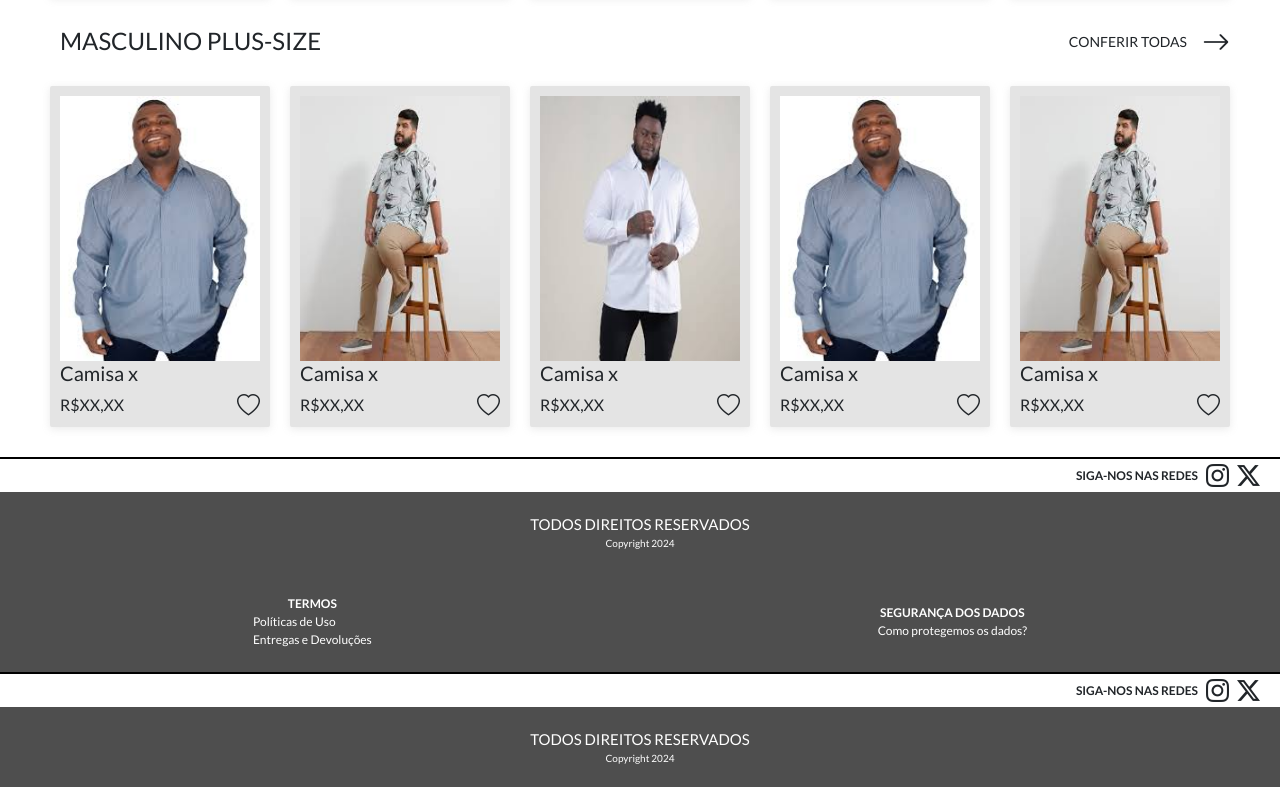
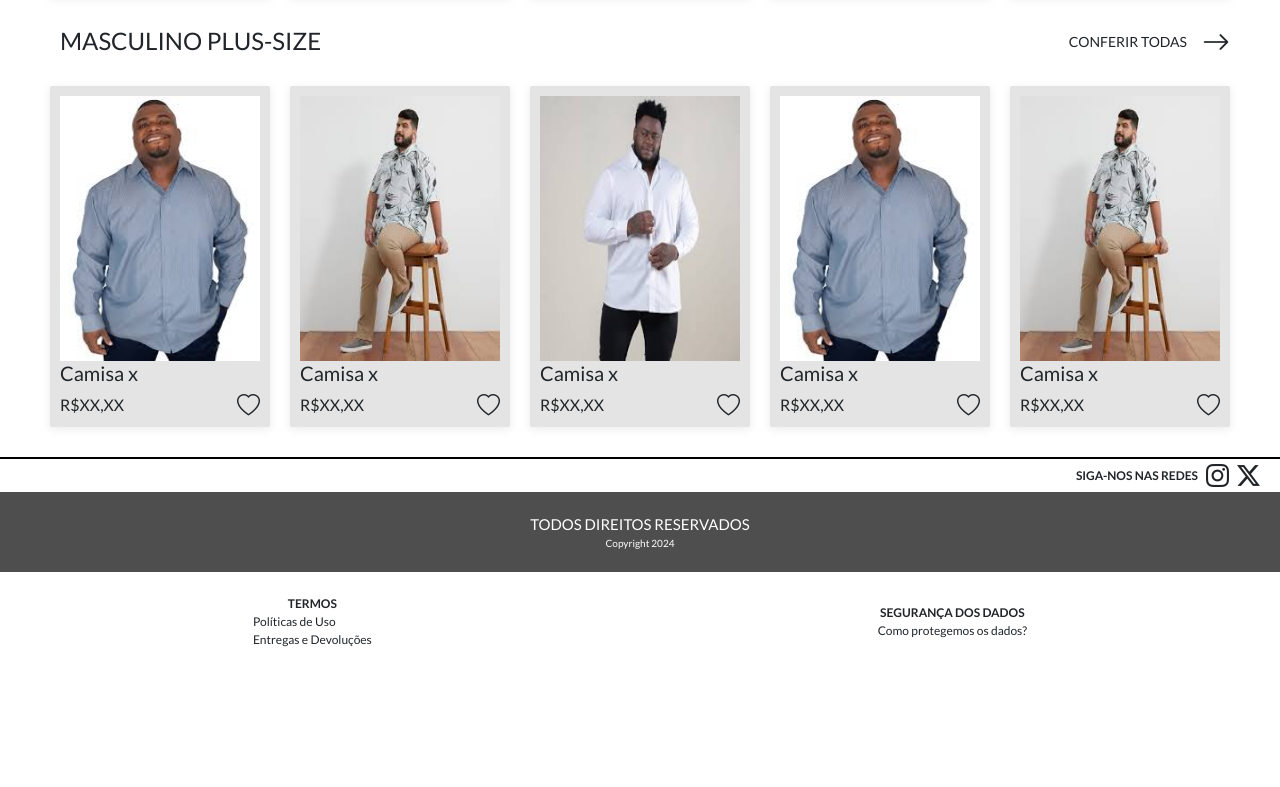
Before and after one commit to viniciuspaivaa/briefing-detalhado, a plain HTML site: page index.html in a window 1280 px wide. Shown: the part 1957-2744 px from the top of the page. After the commit the page ends 2629 px from the top, so only its background shows below. Drawn offline with nearby package versions, Linux system fonts and the light colour scheme.

Commit message:
Pendenet bugfix footer do index

```diff
--- a/assets/js/global.js
+++ b/assets/js/global.js
@@ -1,9 +1,7 @@
 //Manipulação DOM
 const head = document.getElementById('head');
 const body = document.getElementById('body');
-const footerContent = document.getElementById('footer-content');
-const heart = document.getElementsByClassName("bi-heart")[0];
-const heartFill = document.getElementsByClassName("bi-heart-fill")[0];
+const indexBody = document.getElementsByClassName('index-body')[0];
 
 //Head Global
 head.innerHTML +=
@@ -36,23 +34,10 @@ header.innerHTML +=
 "</div>";
 body.prepend(header);
 
-//Footer Global
-const footer = document.createElement('footer');
-footer.innerHTML +=
-"<div id='social-media'>" +
-    "<p>SIGA-NOS NAS REDES</p>" +
-    "<i class='bi bi-instagram'></i>" +
-    "<i class='bi bi-twitter-x'></i>" +
-"</div>" +
-"<div id='footer-content'>" +
-    "<div id='rights'>" +
-        "<p>TODOS DIREITOS RESERVADOS</p>" +
-        "<p id='copyright'>Copyright 2024</p>" +
-    "</div>" +
-"</div>";
-body.appendChild(footer);
+// Troca de Ícone Bootstrap de Favoritas no Cabeçalho
+const heart = document.getElementsByClassName("bi-heart")[0];
+const heartFill = document.getElementsByClassName("bi-heart-fill")[0];
 
-// Troca de Ícone Bootstrap de Favoritas no Cabeçalho
 let isHeartFilled = false;
 
 heart.addEventListener('mouseenter', () => {
@@ -70,3 +55,37 @@ heartFill.addEventListener('mouseleave', () => {
         isHeartFilled = false;
     }
 });
+
+//Footer Global
+const footer = document.createElement('footer');
+
+footer.innerHTML +=
+"<div id='social-media'>" +
+    "<p>SIGA-NOS NAS REDES</p>" +
+    "<i class='bi bi-instagram'></i>" +
+    "<i class='bi bi-twitter-x'></i>" +
+"</div>" +
+"<div id='footer-content'>" +
+    "<div id='rights'>" +
+        "<p>TODOS DIREITOS RESERVADOS</p>" +
+        "<p id='copyright'>Copyright 2024</p>" +
+    "</div>" +
+"</div>";
+body.appendChild(footer);
+
+const footerContent = document.getElementById('footer-content');
+
+const infos = document.createElement('div');
+infos.setAttribute('id', 'infos');
+infos.innerHTML +=
+"<div>" +
+    "<p class='infos-title'>TERMOS</p>" +
+    "<p class='infos-p'>Políticas de Uso</p>" +
+    "<p class='infos-p'>Entregas e Devoluções</p>" +
+"</div>" +
+"<div>" +
+    "<p class='infos-title'>SEGURANÇA DOS DADOS</p>" +
+    "<p class='infos-p'>Como protegemos os dados?</p>" +
+"</div>";
+
+indexBody.appendChild(infos);
--- a/index.html
+++ b/index.html
@@ -3,7 +3,7 @@
 <head id="head">
     <meta charset="UTF-8">
     <meta name="viewport" content="width=device-width, initial-scale=1.0">
-    <script src="assets/js/global.js" type="text/javascript" defer></script>
+    <script src="/assets/js/global.js" type="text/javascript" defer></script>
     <link rel="stylesheet" href="assets/css/global.css">
     <link rel="stylesheet" href="assets/css/index.css">
     <!--Bootstrap Carousel-->
@@ -11,7 +11,7 @@
     integrity="sha384-QWTKZyjpPEjISv5WaRU9OFeRpok6YctnYmDr5pNlyT2bRjXh0JMhjY6hW+ALEwIH" crossorigin="anonymous">
     <script src="https://cdn.jsdelivr.net/npm/bootstrap@5.3.3/dist/js/bootstrap.bundle.min.js" integrity="sha384-YvpcrYf0tY3lHB60NNkmXc5s9fDVZLESaAA55NDzOxhy9GkcIdslK1eN7N6jIeHz" crossorigin="anonymous"></script>
 </head>
-<body id="body">
+<body id="body" class="index-body">
     <!-- <header id="header">
         <a href="index.html"><img id="logo" src="assets/img/logotipo-recortada.png" alt="logo"></a>
         <div id="navbar">
@@ -33,8 +33,8 @@
             </div>
         </div>
     </header> -->
+
     <main>
-
         <div id="carouselExampleSlidesOnly" class="carousel slide" data-bs-ride="carousel">
           <div class="carousel-inner">
             <div class="carousel-item active">
@@ -273,29 +273,33 @@
         </section>
   </main>
 
-  <footer>
+  <!-- <footer>
     <div id="social-media">
       <p>SIGA-NOS NAS REDES</p>
       <i class="bi bi-instagram"></i>
       <i class="bi bi-twitter-x"></i>
     </div>
+
     <div id="footer-content">
       <div id="rights">
         <p>TODOS DIREITOS RESERVADOS</p>
         <p id="copyright">Copyright 2024</p>
       </div>
+
       <div id="infos">
         <div>
           <p class="infos-title">TERMOS</p>
           <p class="infos-p">Políticas de Uso</p>
           <p class="infos-p">Entregas e Devoluções</p>
         </div>
+
         <div>
           <p class="infos-title">SEGURANÇA DOS DADOS</p>
           <p class="infos-p">Como protegemos os dados?</p>
         </div>
       </div>
     </div>
-  </footer>
+  </footer> -->
+
 </body>
 </html>
```
